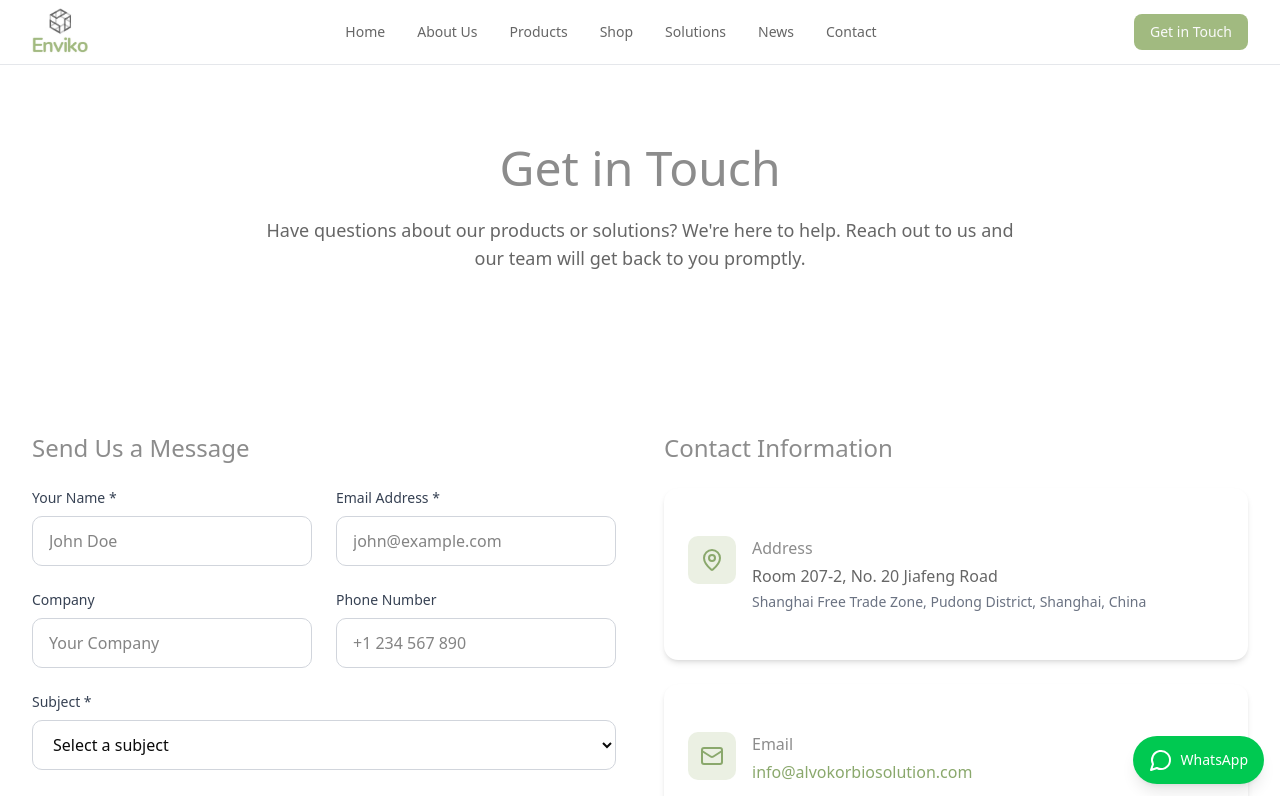
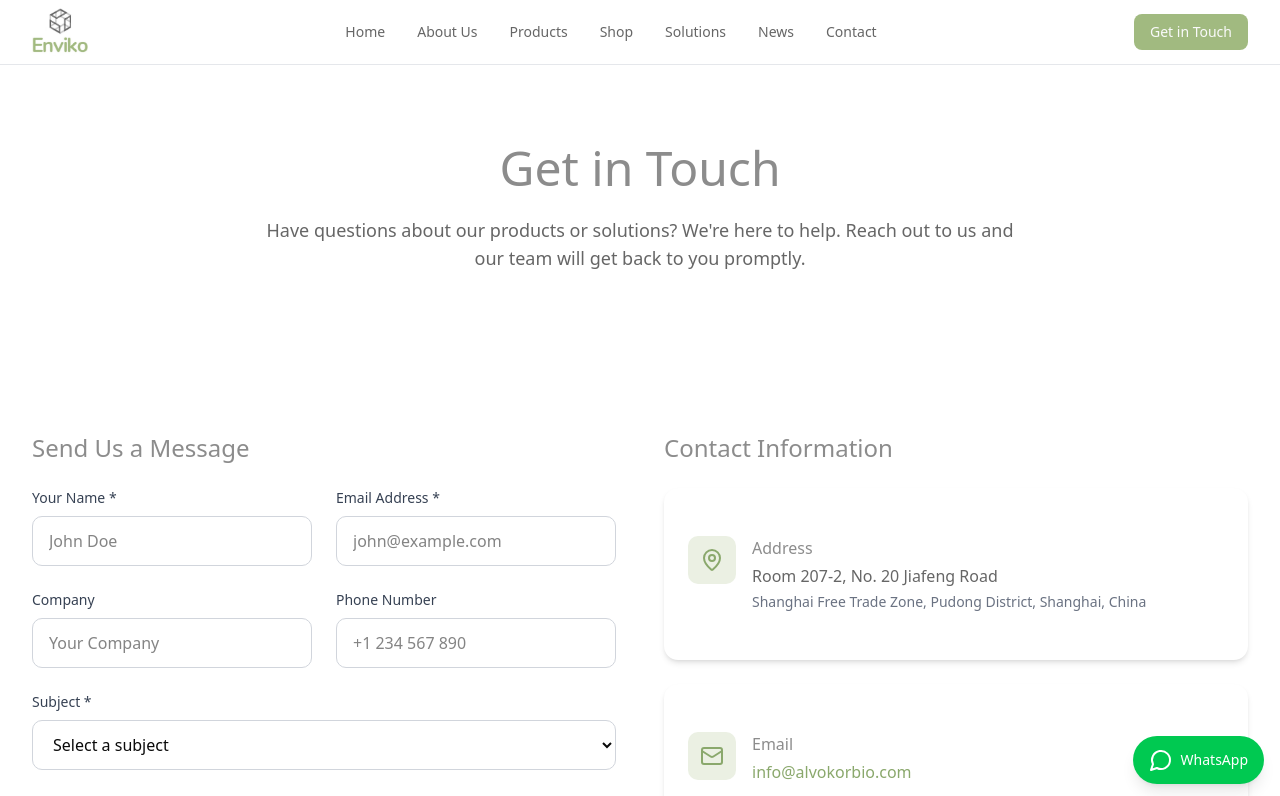
Before and after one commit to envikobio-ux/envikobio, a Next.js app: page /contact in a window 1280 px wide. Shown: the top 796 px of the page. Built offline with nearby package versions, Linux system fonts and the light colour scheme.

Commit message:
docs: 更新品牌变更通知
- 邮箱: info@alvokorbiosolution.com → info@alvokorbio.com
- 过渡期: 3个月（July 10 - October 10, 2026）
- 添加中文说明: 新旧交替过渡时间为3个月

```diff
--- a/public/brand-change-announcement.md
+++ b/public/brand-change-announcement.md
@@ -21,7 +21,7 @@ This change reflects our commitment to building a stronger, more recognizable gl
 | **Company Name (English)** | Shanghai Enviko Biotechnology Co., Ltd. | Shanghai Alvokor Biotechnology Co., Ltd. |
 | **Brand Name** | Envikobio | Alvokorbio |
 | **Website** | www.envikobio.com | www.alvokorbiosolution.com |
-| **Email Domain** | @envikobio.com | @alvokorbiosolution.com |
+| **Email Domain** | @envikobio.com | @alvokorbio.com |
 
 ---
 
@@ -41,8 +41,8 @@ This change reflects our commitment to building a stronger, more recognizable gl
 
 1. **Update your records** with our new company name and contact information
 2. **Redirect future correspondence** to our new email addresses:
-   - General inquiries: info@alvokorbiosolution.com
-   - Business development: BD@alvokorbiosolution.com
+   - General inquiries: info@alvokorbio.com
+   - Business development: BD@alvokorbio.com
 3. **Update payment details** for future transactions (official invoices will reflect the new name)
 4. **Visit our new website**: www.alvokorbiosolution.com
 
@@ -54,7 +54,9 @@ All official documents including COA, TDS, MSDS, and certification files will no
 
 ## Transition Period
 
-During the transition period (July 10, 2026 - September 30, 2026):
+**新旧交替过渡时间为3个月（July 10, 2026 - October 10, 2026）**
+
+During this 3-month transition period:
 
 - Both old and new contact channels will remain active
 - Old website (www.envikobio.com) will redirect to the new website
@@ -68,7 +70,7 @@ During the transition period (July 10, 2026 - September 30, 2026):
 **Shanghai Alvokor Biotechnology Co., Ltd.**
 
 - **Website**: www.alvokorbiosolution.com
-- **Email**: info@alvokorbiosolution.com
+- **Email**: info@alvokorbio.com
 - **Phone**: +86-21-5XXX-XXXX
 - **Address**: [Company Address, Shanghai, China]
 
@@ -83,7 +85,7 @@ During the transition period (July 10, 2026 - September 30, 2026):
 
 We sincerely appreciate your continued trust and partnership during this transition. This name change marks an exciting new chapter in our company's growth, and we remain fully committed to serving you with the same excellence and dedication.
 
-If you have any questions regarding this change, please do not hesitate to contact us at info@alvokorbiosolution.com.
+If you have any questions regarding this change, please do not hesitate to contact us at info@alvokorbio.com.
 
 ---
 
@@ -101,7 +103,7 @@ We're excited to announce our new brand name: **Alvokorbio**
 Shanghai Enviko Biotechnology Co., Ltd. → Shanghai Alvokor Biotechnology Co., Ltd.
 
 New website: www.alvokorbiosolution.com
-New email: info@alvokorbiosolution.com
+New email: info@alvokorbio.com
 
 Our products, quality, and service remain unchanged. Thank you for your continued support!
 
@@ -126,9 +128,9 @@ Shanghai Enviko Biotechnology Co., Ltd. → Shanghai Alvokor Biotechnology Co.,
 - Our product quality and service standards remain unchanged
 - Please update your records with our new contact information:
   - Website: www.alvokorbiosolution.com
-  - Email: info@alvokorbiosolution.com
+  - Email: info@alvokorbio.com
 
-**During the transition period (July 10 - September 30, 2026):**
+**新旧交替过渡时间为3个月（July 10 - October 10, 2026）：**
 - Our old website and email will remain active and redirect to new channels
 - All shipments and communications will proceed without interruption
 
@@ -139,4 +141,4 @@ Please contact us if you have any questions.
 Best regards,
 
 Shanghai Alvokor Biotechnology Co., Ltd.
-info@alvokorbiosolution.com
+info@alvokorbio.com
--- a/src/app/api/catalogue-download/route.ts
+++ b/src/app/api/catalogue-download/route.ts
@@ -169,7 +169,7 @@ export async function GET() {
     new Paragraph({
       children: [
         new TextRun({
-          text: 'www.alvokorbiosolution.com | info@alvokorbiosolution.com',
+          text: 'www.alvokorbiosolution.com | info@alvokorbio.com',
           size: 20,
           color: '666666',
         }),
@@ -300,7 +300,7 @@ export async function GET() {
     new Paragraph({
       children: [
         new TextRun({ text: 'Email: ', size: 20 }),
-        new TextRun({ text: 'info@alvokorbiosolution.com', size: 20, color: 'A1BA80' }),
+        new TextRun({ text: 'info@alvokorbio.com', size: 20, color: 'A1BA80' }),
       ],
       spacing: { after: 50 },
     })
--- a/src/app/catalogue/page.tsx
+++ b/src/app/catalogue/page.tsx
@@ -549,10 +549,10 @@ export default function CataloguePage() {
               <ArrowRight className="ml-2 w-4 h-4" />
             </a>
             <a
-              href="mailto:info@alvokorbiosolution.com"
+              href="mailto:info@alvokorbio.com"
               className="inline-flex items-center justify-center px-6 py-3 rounded-lg border border-gray-300 text-gray-700 transition-all duration-300 hover:border-gray-400"
             >
-              info@alvokorbiosolution.com
+              info@alvokorbio.com
             </a>
           </div>
         </div>
--- a/src/app/contact/page.tsx
+++ b/src/app/contact/page.tsx
@@ -24,8 +24,8 @@ const contactInfo = [
   {
     icon: Mail,
     title: 'Email',
-    content: 'info@alvokorbiosolution.com',
-    href: 'mailto:info@alvokorbiosolution.com',
+    content: 'info@alvokorbio.com',
+    href: 'mailto:info@alvokorbio.com',
   },
   {
     icon: Phone,
@@ -226,7 +226,7 @@ export default function ContactPage() {
               <a href="/faq">View FAQ</a>
             </Button>
             <Button asChild variant="outline" size="lg">
-              <a href="mailto:info@alvokorbiosolution.com">Email Support</a>
+              <a href="mailto:info@alvokorbio.com">Email Support</a>
             </Button>
           </div>
         </div>
--- a/src/components/layout/Footer.tsx
+++ b/src/components/layout/Footer.tsx
@@ -104,8 +104,8 @@ export default function Footer() {
               </div>
               <div className="flex items-center gap-2">
                 <Mail className="h-4 w-4 text-white/60 flex-shrink-0" />
-                <a href="mailto:info@alvokorbiosolution.com" className="hover:text-white transition-colors">
-                  info@alvokorbiosolution.com
+                <a href="mailto:info@alvokorbio.com" className="hover:text-white transition-colors">
+                  info@alvokorbio.com
                 </a>
               </div>
               <div className="flex items-center gap-2">
--- a/src/components/seo/JsonLd.tsx
+++ b/src/components/seo/JsonLd.tsx
@@ -24,7 +24,7 @@ export function OrganizationJsonLd() {
       availableLanguage: ['English', 'Chinese'],
       areaServed: 'Worldwide',
     },
-    email: 'info@alvokorbiosolution.com',
+    email: 'info@alvokorbio.com',
     sameAs: [],
     foundingDate: '2019',
     industry: 'Biotechnology',
@@ -67,7 +67,7 @@ export function LocalBusinessJsonLd() {
     },
     url: 'https://www.alvokorbiosolution.com',
     telephone: '+86-13918629532',
-    email: 'info@alvokorbiosolution.com',
+    email: 'info@alvokorbio.com',
     openingHours: 'Mo-Fr 09:00-18:00',
     priceRange: '$$',
     areaServed: {
```
